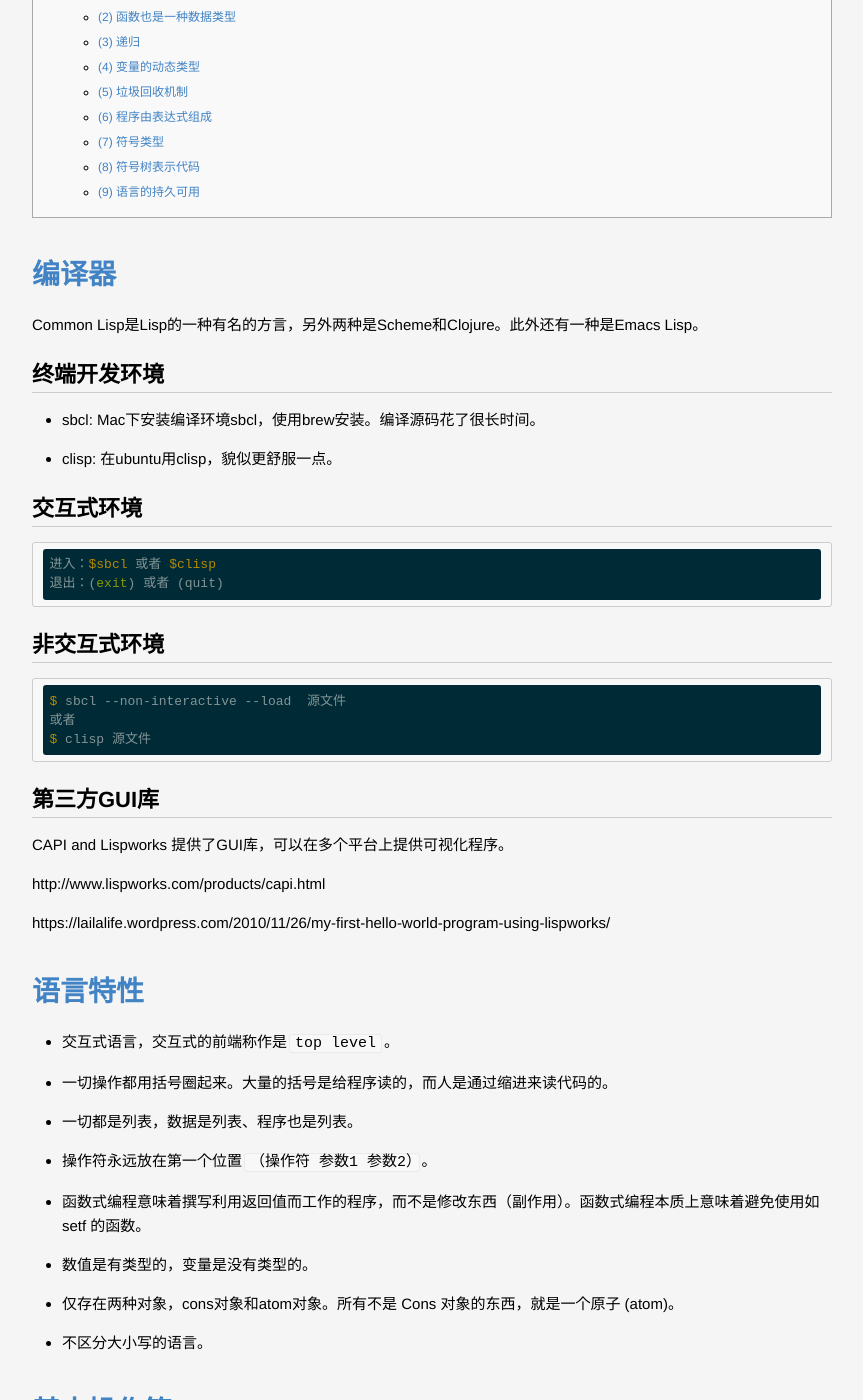
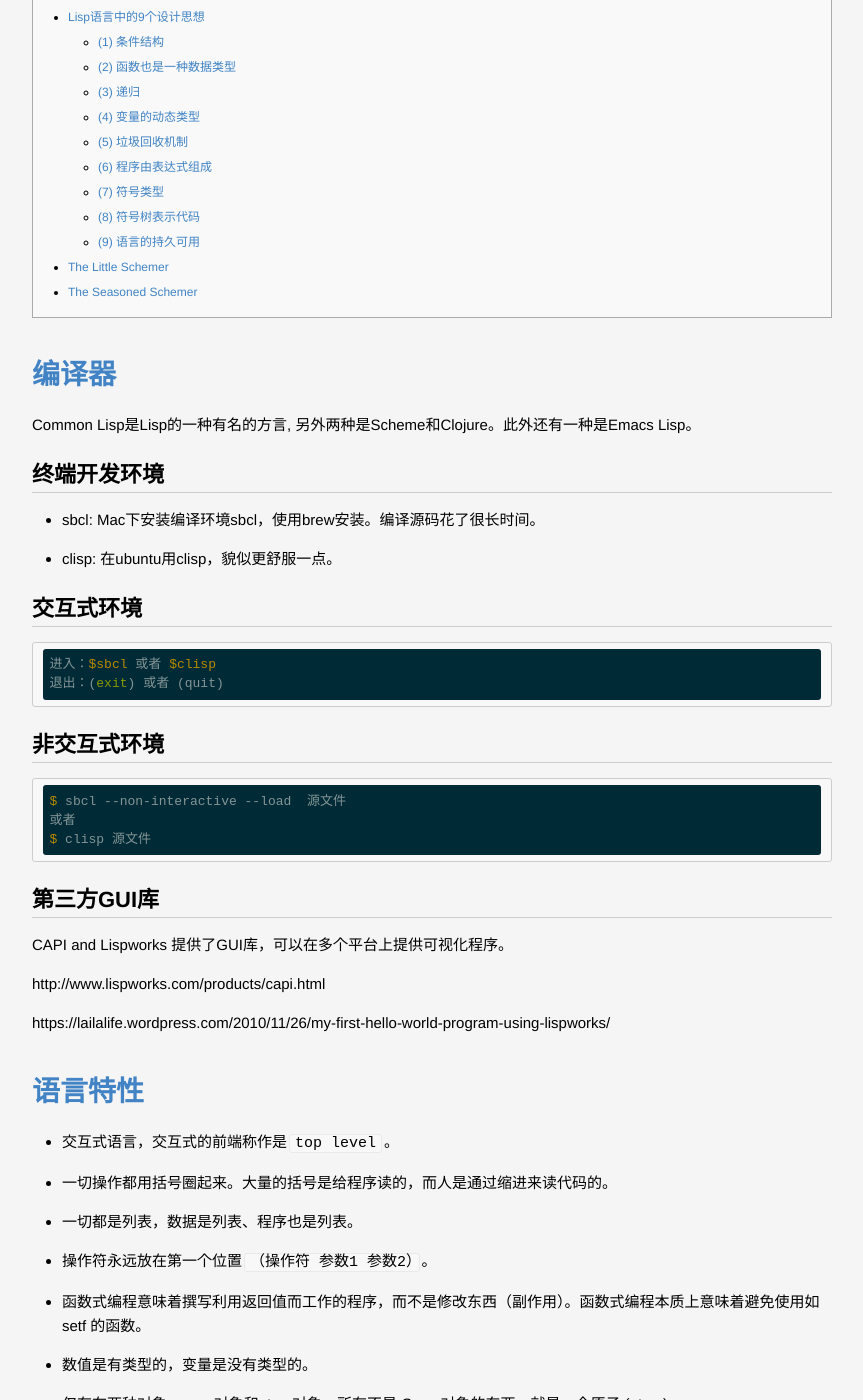
Before and after one commit to lucky521/blog, a Jekyll site: the page built from _posts/language/2015-08-16-lisp.markdown, in a window 1280 px wide and 1400 px high, scrolled down 1855 px. Shown: the whole window, without its empty margins (208-1071 px from the left). Built offline with Jekyll 4.4.1, drawn with Linux system fonts in a browser that asks for light colours; some of the changed text lies outside the part shown.

Commit message:
the little schemer

```diff
--- a/_posts/language/2015-08-16-lisp.markdown
+++ b/_posts/language/2015-08-16-lisp.markdown
@@ -6,7 +6,7 @@ categories: [Language]
 ---
 
 # 编译器
-Common Lisp是Lisp的一种有名的方言，另外两种是Scheme和Clojure。此外还有一种是Emacs Lisp。
+Common Lisp是Lisp的一种有名的方言, 另外两种是Scheme和Clojure。此外还有一种是Emacs Lisp。
 
 ## 终端开发环境
 - sbcl: Mac下安装编译环境sbcl，使用brew安装。编译源码花了很长时间。
@@ -133,9 +142,9 @@ T
 
 最常见形式的列表。
 
-- cons函数构造列表，如果传入的第二个实参是列表，则返回由两个实参所构成的新列表，新列表为第一个实参加上第二个实参。
+- cons 函数构造列表，如果传入的第二个实参是列表，则返回由两个实参所构成的新列表，新列表为第一个实参加上第二个实参。
 - car 返回列表第一个元素。
-- cdr返回列表第一个元素之后的所有元素。
+- cdr 返回列表第一个元素之后的所有元素。
 - cons 可以理解为一个对象，第一个元素和剩余元素两大部分。而list列表，可以理解为list的多个cons连接在一起的形式。
 - listp 判定是否是一个列表。
 - consp 判断是否是一个cons对象。
@@ -315,3 +324,10 @@ Lisp程序是一些表达式树的集合，每个表达式都返回一个值。
 [原文链接](http://www.paulgraham.com/diff.html)
 
 [Garbage Collection](http://www.gnu.org/software/emacs/manual/html_node/elisp/Garbage-Collection.html)
+
+
+
+
+# The Little Schemer
+
+# The Seasoned Schemer
```
Also changed, not shown: other parts of _posts/language/2015-08-16-lisp.markdown (+9 -0 lines), _posts/productivity/2020-12-04-code-snippet.markdown (+7 -1 lines).
